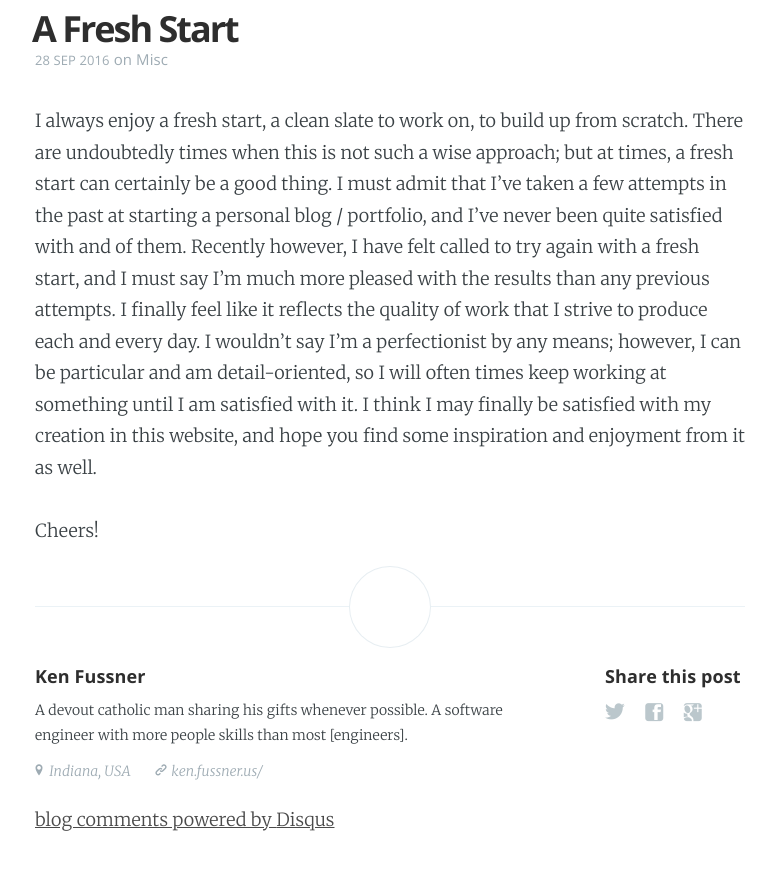
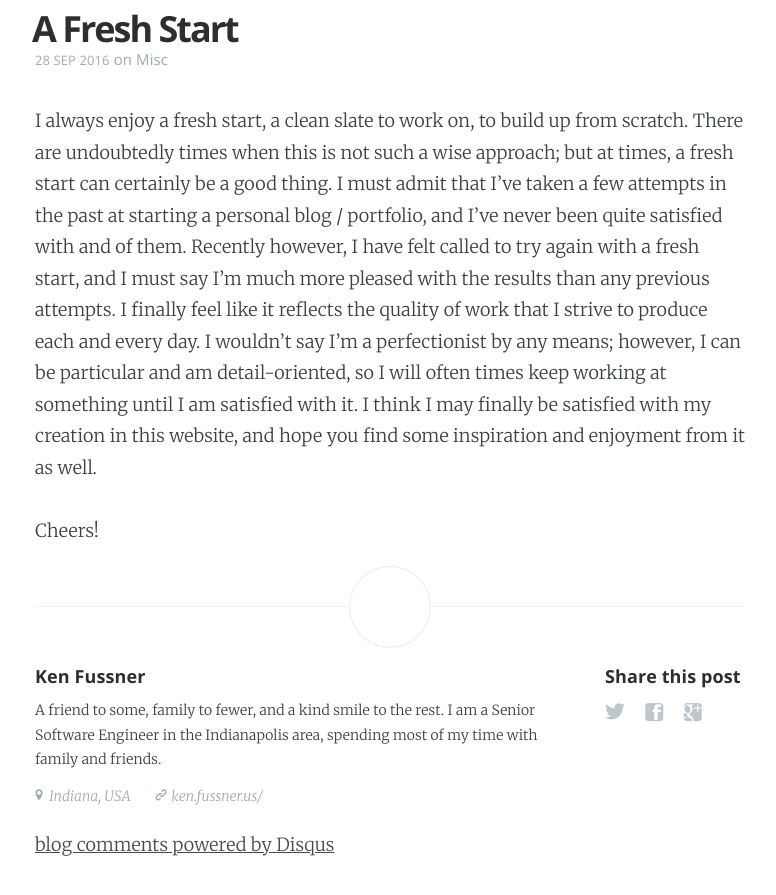
Before and after one commit to kenfussner/kenfussner.github.io, a Jekyll site: the page built from _posts/2016-09-28-fresh-start.md, in a window 1280 px wide and 900 px high, scrolled down 627 px. Shown: the top 895 px of the window, without its empty margins (250-1026 px from the left). Built offline with Jekyll 4.4.1, drawn with Linux system fonts in a browser that asks for light colours; nearby versions of some CDN libraries; comment, search, counter and statistics services are not loaded.

Commit message:
update bio

```diff
--- a/_config.yml
+++ b/_config.yml
@@ -13,7 +13,7 @@
 author: 'Ken Fussner'
 # edit 'categories' in the front matter of every post to match this username
 nickname: ken
-bio: 'A devout catholic man sharing his gifts whenever possible. A software engineer with more people skills than most [engineers].'
+bio: 'A friend to some, family to fewer, and a kind smile to the rest. I am a Senior Software Engineer in the Indianapolis area, spending most of my time with family and friends.'
 location: 'Indiana, USA'
 url: 'http://ken.fussner.us/'
 image: 'assets/images/kenfussner.jpg'
```
